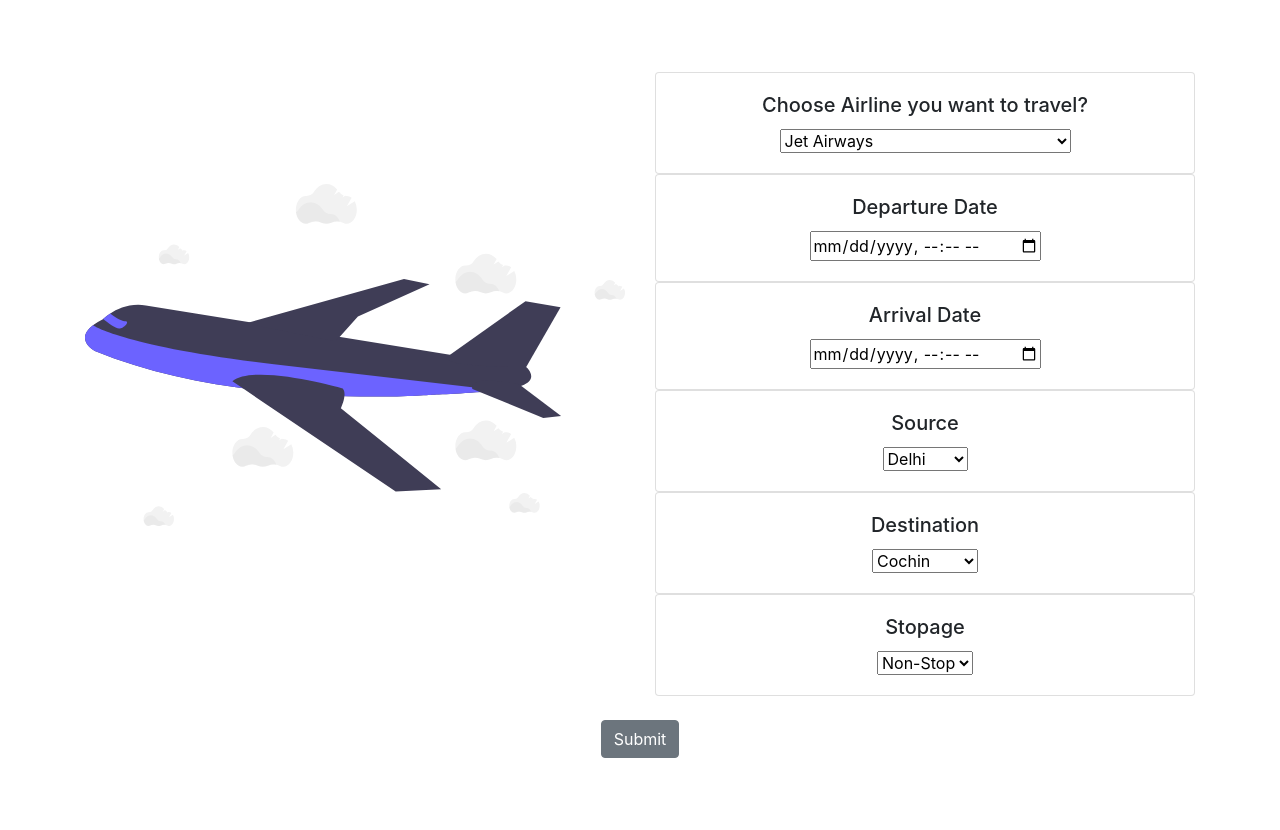
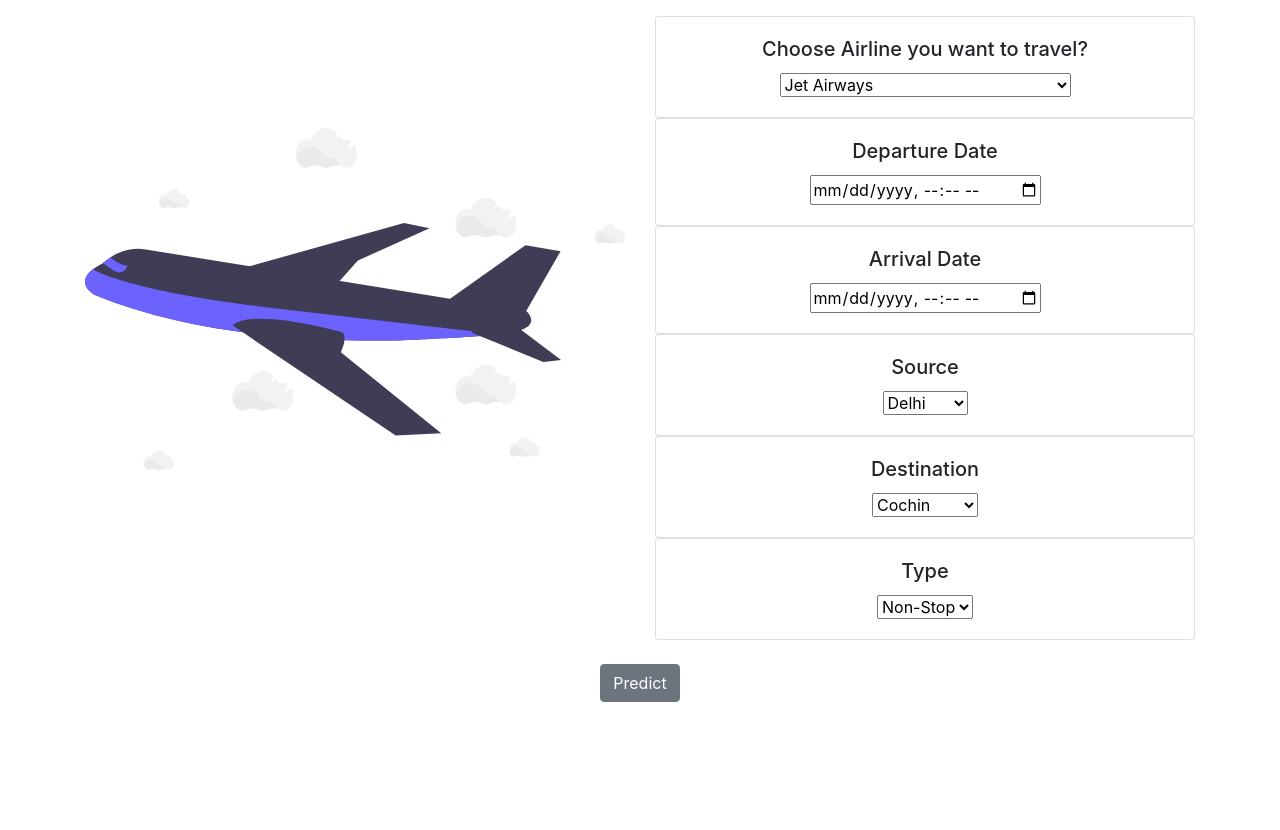
Before and after one commit to jaswanth9959/miniproject-1, a Flask app: page / in a window 1280 px wide. Shown: the part 56-886 px from the top of the page. After the commit the page ends 758 px from the top, so only its background shows below. Run offline with Flask 2, Linux system fonts and the light colour scheme; parts of the project's set-up code (start-up, migrations or seed data) failed here and were passed over; some libraries are stand-ins or nearby versions.

Commit message:
second commit

```diff
--- a/templates/home.html
+++ b/templates/home.html
@@ -12,7 +12,7 @@
 
 
     <!-- css -->
-    <!-- <link rel="stylesheet" href="static/css/styles.css"> -->
+    <!-- <link rel="stylesheet" href="static/styles.css">  -->
     <style>
         body {
             background-color: #fff;
@@ -27,6 +27,11 @@
         }
         a{
             color: #fff;
+        }
+        @media screen and (max-width: 480px) {
+            img {
+                margin-top: 0rem;
+                 }
         }
     </style>
 
@@ -44,13 +49,12 @@
         </div>
     </nav>
 
-    <br><br><br>
 
 
-    <div class="container">
+    <div class="container mt-3">
         <form action="\predict" method="post">
             <div class="row">
-                <div class="col-sm-6">
+                <div class="col-sm-6 mb-5">
                     <img class="img-fluid" src="../static/flight.svg">
                 </div>
                 <div class="col-sm-6">
@@ -143,7 +147,7 @@
                         <div class="col-sm-12">
                             <div class="card">
                                 <div class="card-body">
-                                    <h5 class="card-title">Stopage</h5>
+                                    <h5 class="card-title">Type</h5>
                                     <!-- Total Stops -->
                                     <select name="stops" required="required">
                                         <option value="0">Non-Stop</option>
@@ -165,7 +169,7 @@
             <br>
 
             <!-- Submit -->
-            <input type="submit" value="Submit" class="btn btn-secondary">
+            <input type="submit" value="Predict" class="btn btn-secondary">
         </form>
         <br>
         <h3>{{ prediction_text }}</h3>
```
